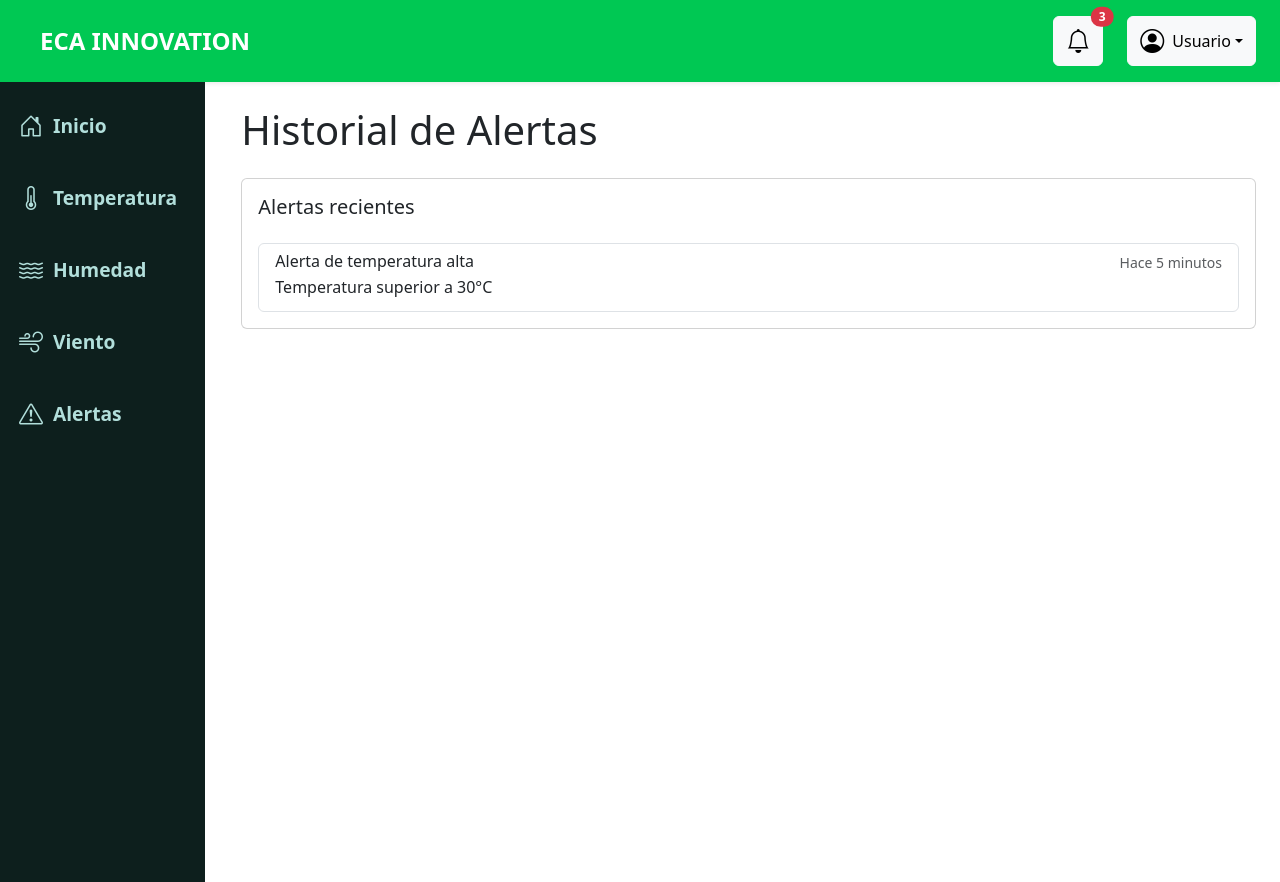
After one commit to eigonzalezrojas/eca_agro_system, a Flask app: page /alertas in a window 1280 px wide. The commit adds this page. Run offline with Flask 3, Linux system fonts and the light colour scheme.

Commit message:
add alerts

```diff
--- a/app/routes.py
+++ b/app/routes.py
@@ -25,6 +25,10 @@ def humedad():
 @main.route('/viento')
 def viento():
     return render_template('viento.html')
+
+@main.route('/alertas')
+def alertas():
+    return render_template('alertas.html')
 
 @main.route('/api/data')
 def get_data():
--- /dev/null
+++ b/app/templates/alertas.html
@@ -0,0 +1,26 @@
+{% extends "base.html" %}
+
+{% block title %}Alertas{% endblock %}
+
+{% block content %}
+<div class="container-fluid">
+    <h1 class="mb-4">Historial de Alertas</h1>
+
+    <div class="card">
+        <div class="card-body">
+            <h5 class="card-title mb-4">Alertas recientes</h5>
+            <!-- Aquí irá el contenido de las alertas -->
+            <div class="list-group">
+                <a href="#" class="list-group-item list-group-item-action">
+                    <div class="d-flex w-100 justify-content-between">
+                        <h6 class="mb-1">Alerta de temperatura alta</h6>
+                        <small class="text-muted">Hace 5 minutos</small>
+                    </div>
+                    <p class="mb-1">Temperatura superior a 30°C</p>
+                </a>
+                <!-- Agregar más alertas aquí -->
+            </div>
+        </div>
+    </div>
+</div>
+{% endblock %}
--- a/app/templates/base.html
+++ b/app/templates/base.html
@@ -14,6 +14,63 @@
         <div class="d-flex align-items-center">
             <h4 class="ms-3 mb-0">ECA INNOVATION</h4>
         </div>
+        <div class="d-flex align-items-center">
+            <!-- Campana de notificaciones -->
+            <div class="dropdown me-4">
+                <button class="btn btn-light position-relative" type="button" id="notificationMenu" data-bs-toggle="dropdown" aria-expanded="false">
+                    <i class="bi bi-bell" style="font-size: 24px;"></i>
+                    <!-- Indicador de notificaciones -->
+                    <span class="position-absolute top-0 start-100 translate-middle badge rounded-pill bg-danger">
+                        3
+                        <span class="visually-hidden">notificaciones no leídas</span>
+                    </span>
+                </button>
+                <ul class="dropdown-menu dropdown-menu-end notification-dropdown" aria-labelledby="notificationMenu">
+                    <li>
+                        <h6 class="dropdown-header">Alertas</h6>
+                    </li>
+                    <li>
+                        <a class="dropdown-item" href="#">
+                            <div class="d-flex align-items-center">
+                                <i class="bi bi-thermometer-high text-danger me-2"></i>
+                                <div>
+                                    <p class="mb-0"><strong>Alerta de temperatura alta</strong></p>
+                                    <small class="text-muted">Temperatura superior a 30°C - Hace 5 minutos</small>
+                                </div>
+                            </div>
+                        </a>
+                    </li>
+                    <li>
+                        <a class="dropdown-item" href="#">
+                            <div class="d-flex align-items-center">
+                                <i class="bi bi-thermometer-low text-primary me-2"></i>
+                                <div>
+                                    <p class="mb-0"><strong>Alerta de temperatura baja</strong></p>
+                                    <small class="text-muted">Temperatura inferior a 10°C - Hace 15 minutos</small>
+                                </div>
+                            </div>
+                        </a>
+                    </li>
+                    <li>
+                        <a class="dropdown-item" href="#">
+                            <div class="d-flex align-items-center">
+                                <i class="bi bi-thermometer-high text-warning me-2"></i>
+                                <div>
+                                    <p class="mb-0"><strong>Cambio brusco de temperatura</strong></p>
+                                    <small class="text-muted">Variación de 8°C en 1 hora - Hace 30 minutos</small>
+                                </div>
+                            </div>
+                        </a>
+                    </li>
+                    <li><hr class="dropdown-divider"></li>
+                    <li>
+                        <a class="dropdown-item text-center" href="{{ url_for('main.alertas') }}">
+                            Ver todas las alertas
+                        </a>
+                    </li>
+                </ul>
+            </div>
+            <!-- Menú de usuario -->
             <div class="dropdown">
                 <button class="btn btn-light dropdown-toggle d-flex align-items-center" type="button" id="userMenu" data-bs-toggle="dropdown" aria-expanded="false">
                     <i class="bi bi-person-circle me-2" style="font-size: 24px;"></i>
@@ -25,6 +82,7 @@
                     <li><hr class="dropdown-divider"></li>
                     <li><a class="dropdown-item" href="#">Cerrar sesión</a></li>
                 </ul>
+            </div>
         </div>
     </header>
 
@@ -53,6 +111,11 @@
                         <i class="bi bi-wind"></i>Viento
                     </a>
                 </li>
+                <li class="nav-item mb-3">
+                    <a class="nav-link" href="{{ url_for('main.alertas') }}">
+                        <i class="bi bi-exclamation-triangle"></i>Alertas
+                    </a>
+                </li>
             </ul>
         </nav>
 
```
Also changed, not shown: app/static/css/styles.css (+40 -1 lines). Lines whose indentation alone changed are shown as unchanged.
